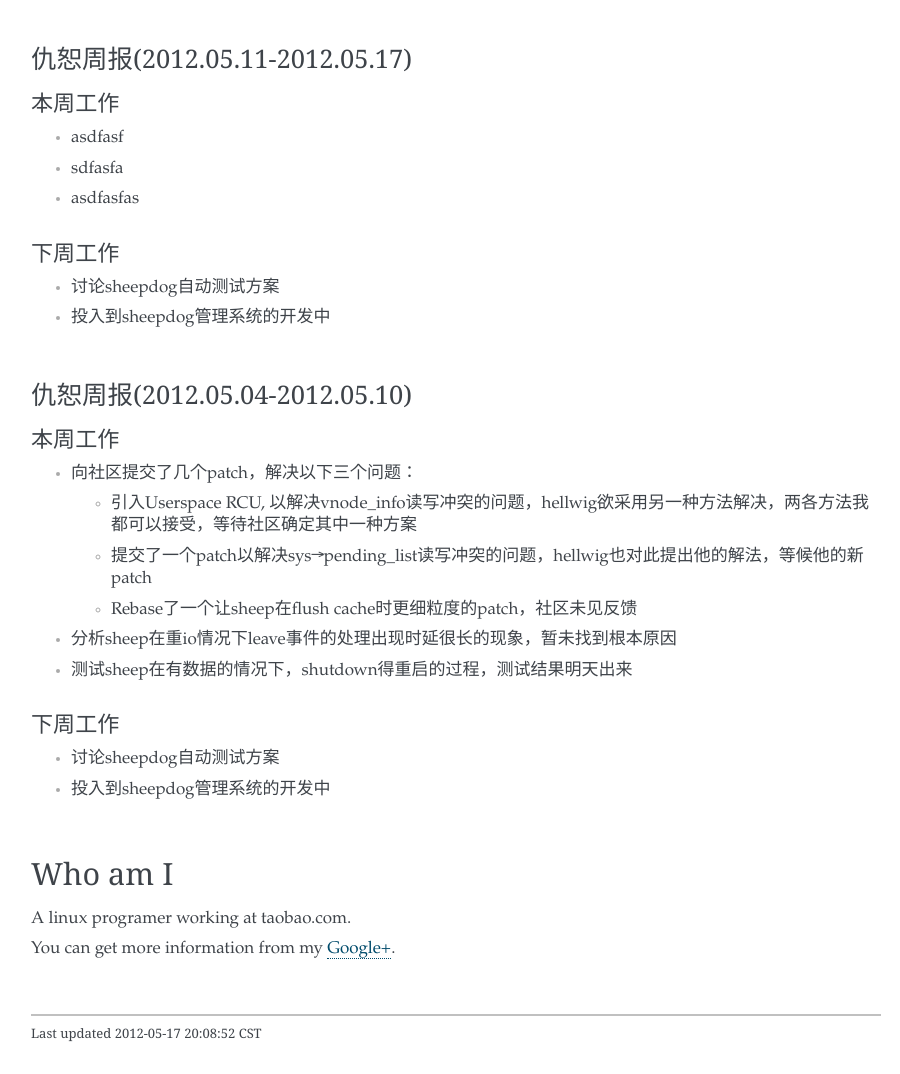
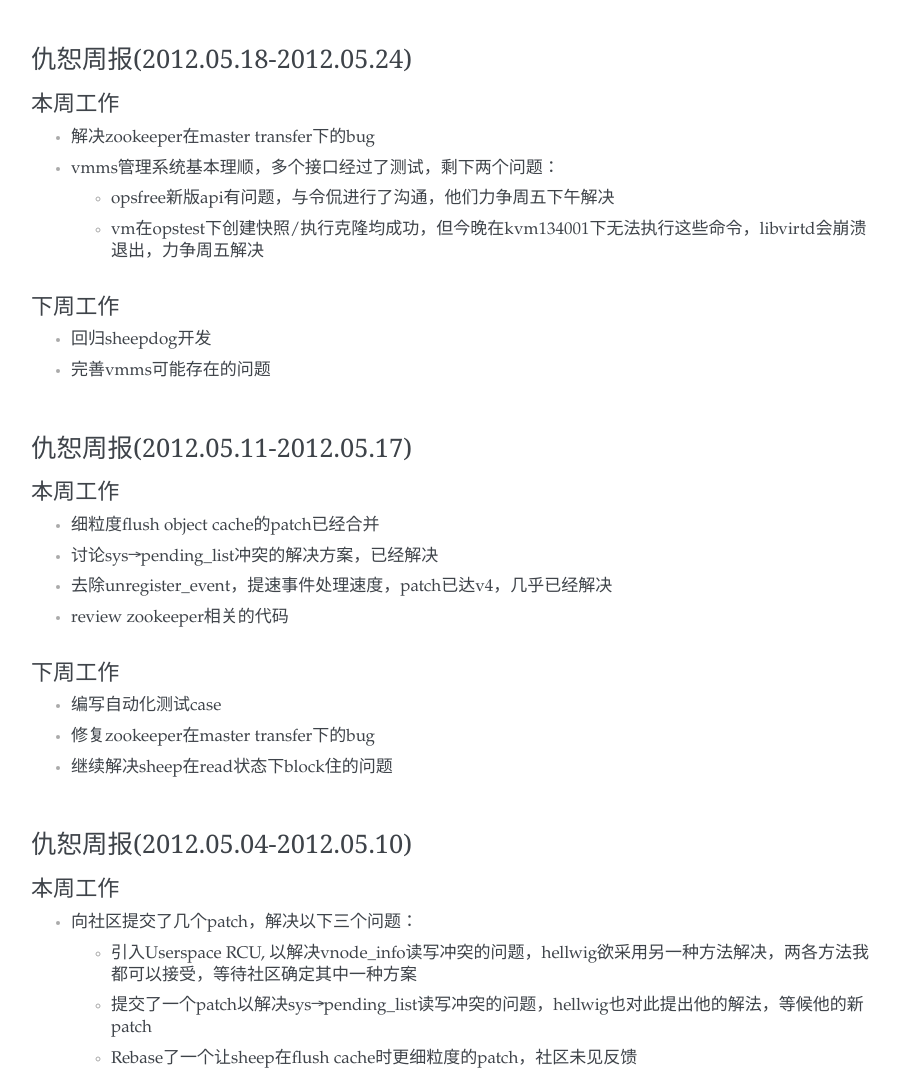
Before and after one commit to yunkai/yunkai.github.com, a plain HTML site: page index.html in a window 1280 px wide. Shown: the part 1107-2181 px from the top of the page, without its empty margins (241-1141 px from the left). Before the commit the page ends 2158 px from the top, so only its background shows below. Drawn offline with Linux system fonts and the light colour scheme.

Commit message:
update html

```diff
--- a/index.html
+++ b/index.html
@@ -917,24 +917,31 @@ yum install docbook-dtds</td>
 <h2 id="_weekly_reports">Weekly Reports</h2>
 <div class="sectionbody">
 <div class="sect2">
-<h3 id="_仇恕周报_2012_05_11_2012_05_17">仇恕周报(2012.05.11-2012.05.17)</h3>
+<h3 id="_仇恕周报_2012_05_18_2012_05_24">仇恕周报(2012.05.18-2012.05.24)</h3>
 <div class="sect3">
 <h4 id="_本周工作">本周工作</h4>
 <div class="ulist"><ul>
 <li>
 <p>
-asdfasf
+解决zookeeper在master transfer下的bug
 </p>
 </li>
 <li>
 <p>
-sdfasfa
+vmms管理系统基本理顺，多个接口经过了测试，剩下两个问题：
+</p>
+<div class="ulist"><ul>
+<li>
+<p>
+opsfree新版api有问题，与令侃进行了沟通，他们力争周五下午解决
 </p>
 </li>
 <li>
 <p>
-asdfasfas
+vm在opstest下创建快照/执行克隆均成功，但今晚在kvm134001下无法执行这些命令，libvirtd会崩溃退出，力争周五解决
 </p>
+</li>
+</ul></div>
 </li>
 </ul></div>
 </div>
@@ -943,12 +950,60 @@ asdfasfas
 <div class="ulist"><ul>
 <li>
 <p>
-讨论sheepdog自动测试方案
+回归sheepdog开发
 </p>
 </li>
 <li>
 <p>
-投入到sheepdog管理系统的开发中
+完善vmms可能存在的问题
+</p>
+</li>
+</ul></div>
+</div>
+</div>
+<div class="sect2">
+<h3 id="_仇恕周报_2012_05_11_2012_05_17">仇恕周报(2012.05.11-2012.05.17)</h3>
+<div class="sect3">
+<h4 id="_本周工作_2">本周工作</h4>
+<div class="ulist"><ul>
+<li>
+<p>
+细粒度flush object cache的patch已经合并
+</p>
+</li>
+<li>
+<p>
+讨论sys&#8594;pending_list冲突的解决方案，已经解决
+</p>
+</li>
+<li>
+<p>
+去除unregister_event，提速事件处理速度，patch已达v4，几乎已经解决
+</p>
+</li>
+<li>
+<p>
+review zookeeper相关的代码
+</p>
+</li>
+</ul></div>
+</div>
+<div class="sect3">
+<h4 id="_下周工作_2">下周工作</h4>
+<div class="ulist"><ul>
+<li>
+<p>
+编写自动化测试case
+</p>
+</li>
+<li>
+<p>
+修复zookeeper在master transfer下的bug
+</p>
+</li>
+<li>
+<p>
+继续解决sheep在read状态下block住的问题
 </p>
 </li>
 </ul></div>
@@ -957,7 +1012,7 @@ asdfasfas
 <div class="sect2">
 <h3 id="_仇恕周报_2012_05_04_2012_05_10">仇恕周报(2012.05.04-2012.05.10)</h3>
 <div class="sect3">
-<h4 id="_本周工作_2">本周工作</h4>
+<h4 id="_本周工作_3">本周工作</h4>
 <div class="ulist"><ul>
 <li>
 <p>
@@ -994,7 +1049,7 @@ Rebase了一个让sheep在flush cache时更细粒度的patch，社区未见反
 </ul></div>
 </div>
 <div class="sect3">
-<h4 id="_下周工作_2">下周工作</h4>
+<h4 id="_下周工作_3">下周工作</h4>
 <div class="ulist"><ul>
 <li>
 <p>
@@ -1023,7 +1078,7 @@ Rebase了一个让sheep在flush cache时更细粒度的patch，社区未见反
 <div id="footnotes"><hr /></div>
 <div id="footer">
 <div id="footer-text">
-Last updated 2012-05-17 20:08:52 CST
+Last updated 2012-05-24 23:36:04 CST
 </div>
 </div>
 </body>
```
